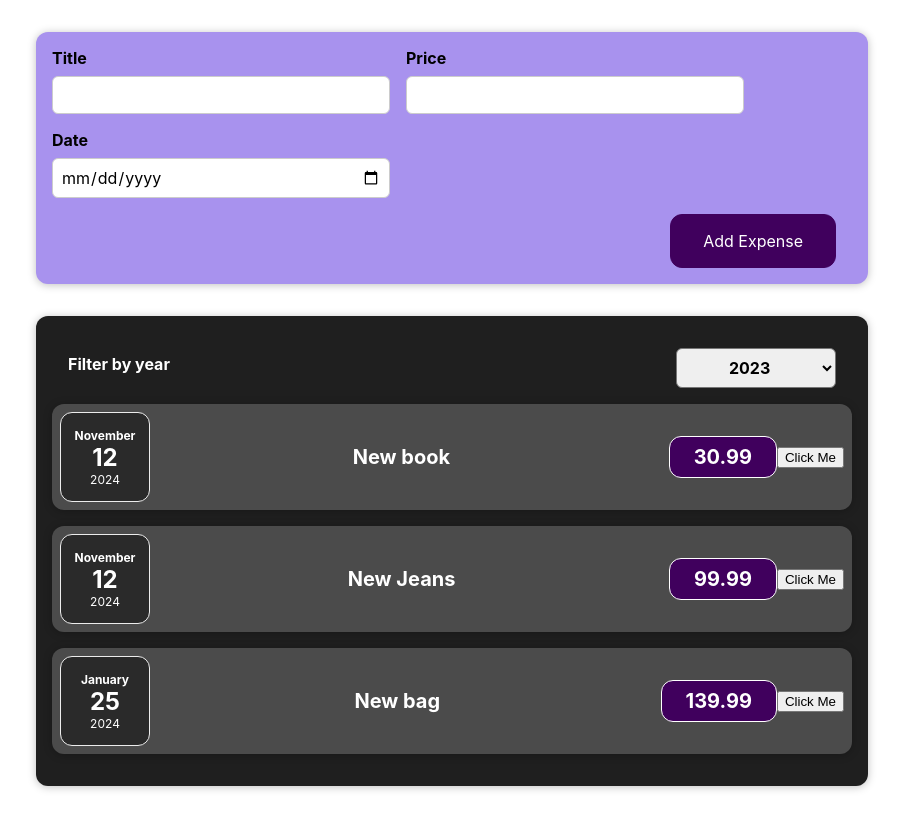
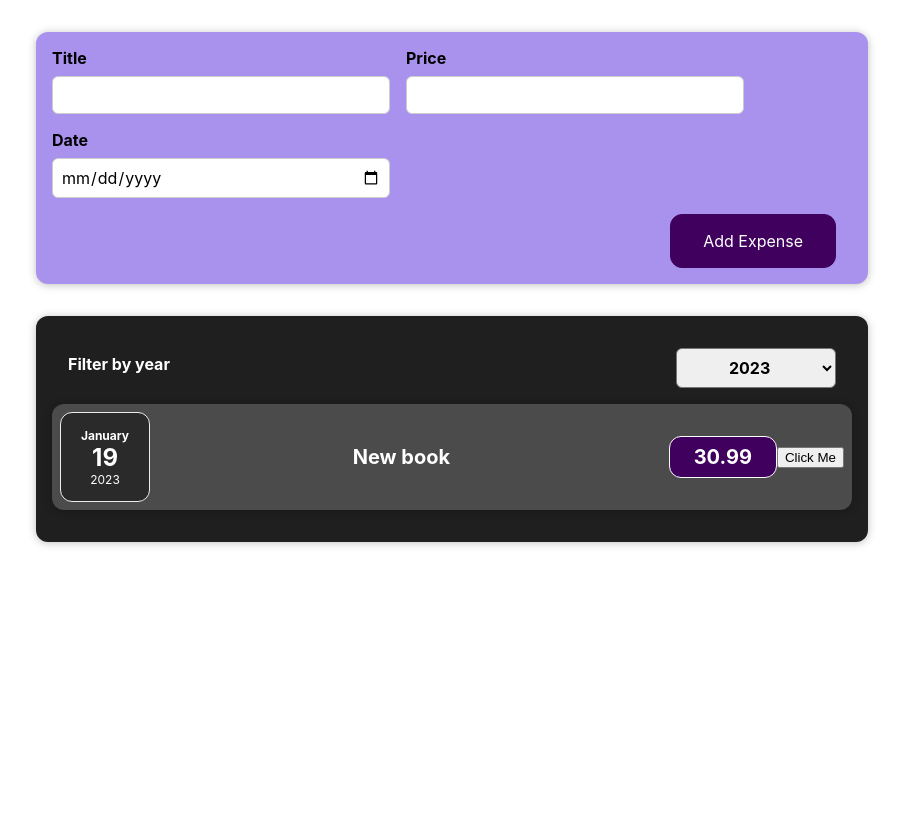
Before and after one commit to kiinmiin/expenses-http, a React (Create React App) app: page / in a window 1280 px wide. Shown: the whole page, without its empty margins (188-1091 px from the left). Built offline with nearby package versions, Linux system fonts and the light colour scheme.

Commit message:
Aasta järgi filtreeritud andmete kuvamine

```diff
--- a/src/App.js
+++ b/src/App.js
@@ -6,13 +6,13 @@ import NewExpense from './components/NewExpense/NewExpense';
 const DUMMY_EXPENSES = [
   {
   id: 'id1',
-  date: new Date(2024, 10, 12),
+  date: new Date(2023, 0, 19),
   title: 'New book',
   amount: 30.99
   },
   {
     id: 'id2',
-    date: new Date(2024, 10, 12),
+    date: new Date(2024, 0, 19),
     title: 'New Jeans',
     amount: 99.99
   },
@@ -26,6 +26,7 @@ const DUMMY_EXPENSES = [
 
 const App = () => {
   const [expenses, setExpenses] = useState(DUMMY_EXPENSES)
+  const [filteredYear, setFilteredYear] = useState('2024')
 
   const addExpenseHandler = (expense) => {
     setExpenses((previousExpenses) => {
@@ -36,7 +37,11 @@ const App = () => {
   return (
     <div className="App">
       <NewExpense onAddExpense={addExpenseHandler}/>
-      <Expenses data={expenses}/>
+      <Expenses
+        data={expenses}
+        filteredYear={filteredYear}
+        onChangeYear={setFilteredYear}
+      />
     </div>
   );
 }
--- a/src/components/Expenses/Expenses.js
+++ b/src/components/Expenses/Expenses.js
@@ -2,22 +2,31 @@ import ExpenseItem from "./ExpenseItem";
 import ExpensesFilter from "./ExpensesFilter";
 import Card from "../UI/Card";
 import './Expenses.css'
+import { useState } from "react";
 
 const Expenses = (props) => {
-    // const [filteredYear, setFilteredYear] = useState('2024')
+    const [selectedYear, setSelectedYear] = useState('2023')
 
-    const filterChangeHandler = (filteredYear) => {
-      console.log("Selected year:", filteredYear)
+    const filterChangeHandler = (year) => {
+      console.log("Selected year:", year)
+      setSelectedYear(year)
     };
+
+    const filteredExpenses = props.data.filter((expense) =>
+      expense.date.getFullYear().toString() === selectedYear
+    );
 
     return (
     <Card className="expenses">
-        <ExpensesFilter onChangeFilter={filterChangeHandler}/>
+        <ExpensesFilter selectedYear={selectedYear} onChangeFilter={filterChangeHandler}/>
         {
-          props.data.map((expense) => {
+          filteredExpenses.length === 0 ? (
+            <p>No expenses found for {selectedYear}.</p>
+          ) : (
+          filteredExpenses.map((expense) => {
             return <ExpenseItem data={expense} key={expense.id}/>
           })
-        }
+        )}
       </Card>
     );
   };
```
